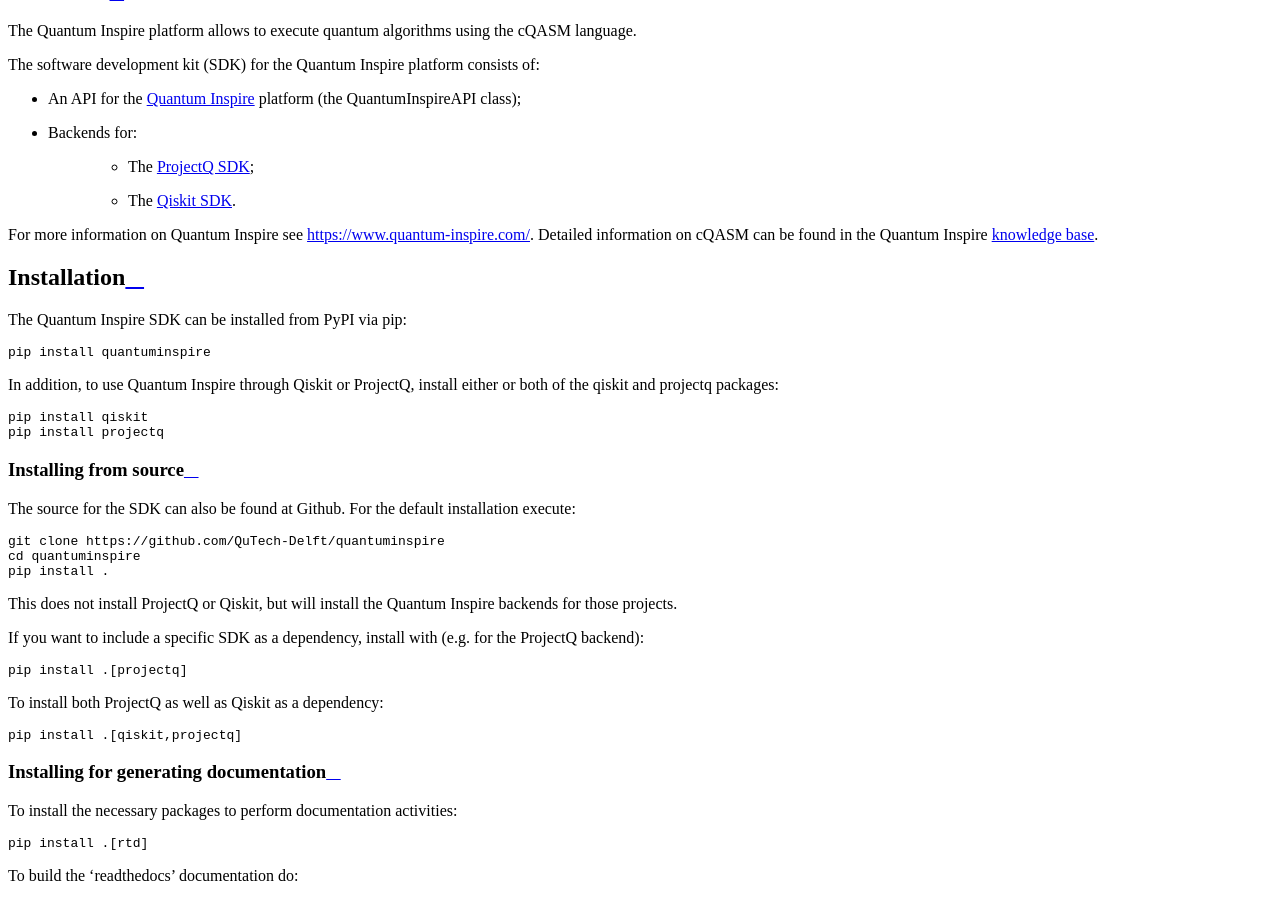
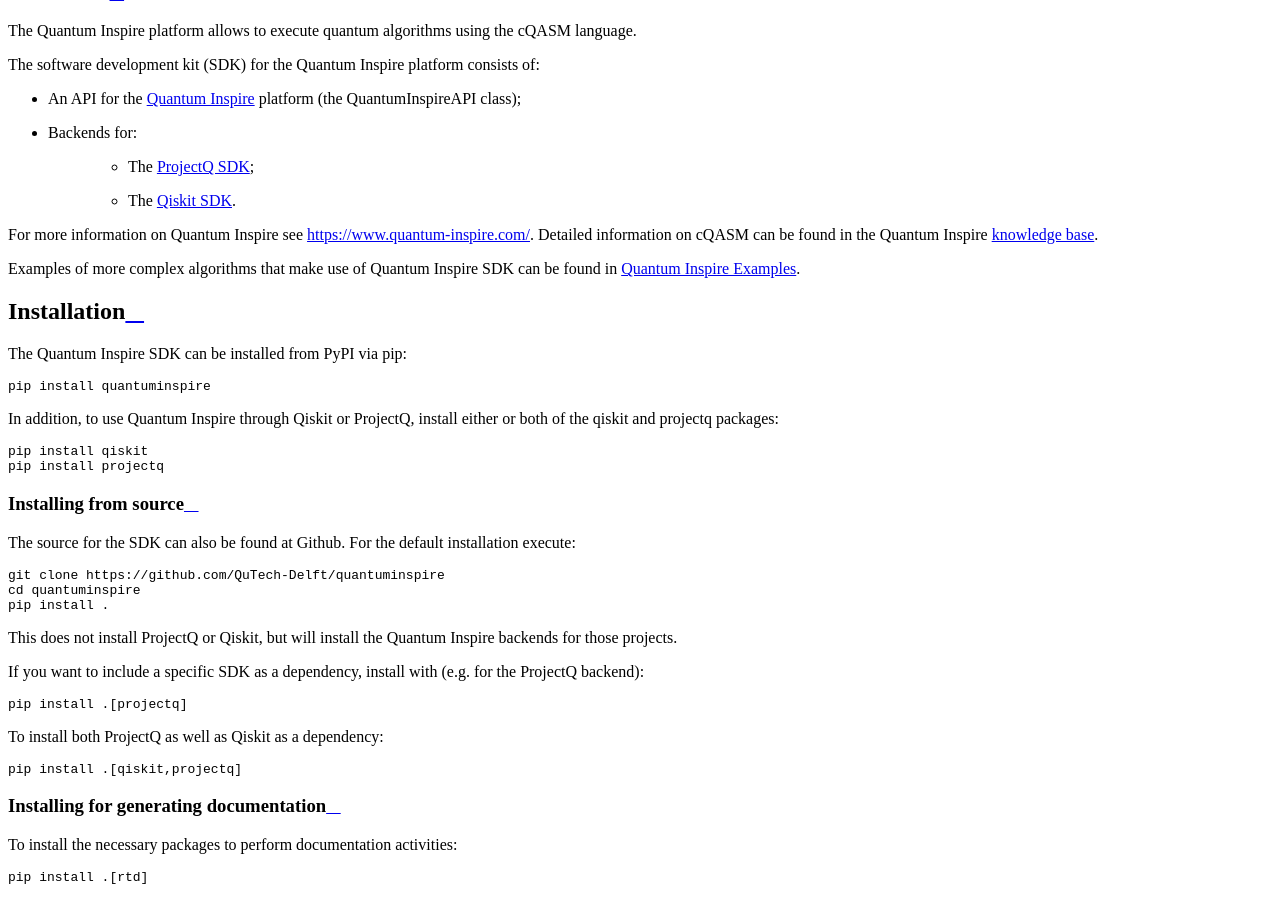
Before and after one commit to QuTech-Delft/quantuminspire, a Sphinx documentation site: the page built from docs/introduction.rst, in a window 1280 px wide and 900 px high, scrolled down 508 px. Built offline with Sphinx 7.4.7 and the Read the Docs theme 2.0.0, drawn with Linux system fonts in a browser that asks for light colours.

Commit message:
link to quantum-inspire-examples repo added in readme

```diff
--- a/docs/introduction.rst
+++ b/docs/introduction.rst
@@ -19,6 +19,9 @@
 https://www.quantum-inspire.com/. Detailed information on cQASM can be
 found in the Quantum Inspire `knowledge
 base <https://www.quantum-inspire.com/kbase/advanced-guide/>`__.
+
+Examples of more complex algorithms that make use of Quantum Inspire SDK can be found in
+`Quantum Inspire Examples <https://github.com/QuTech-Delft/quantum-inspire-examples>`__.
 
 Installation
 ------------
```
Also changed, not shown: README.md (+1 -0 lines).
